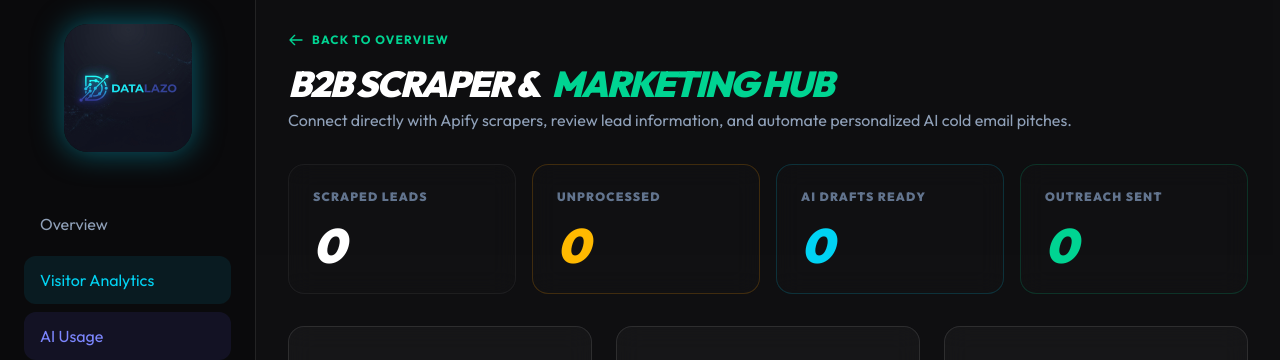
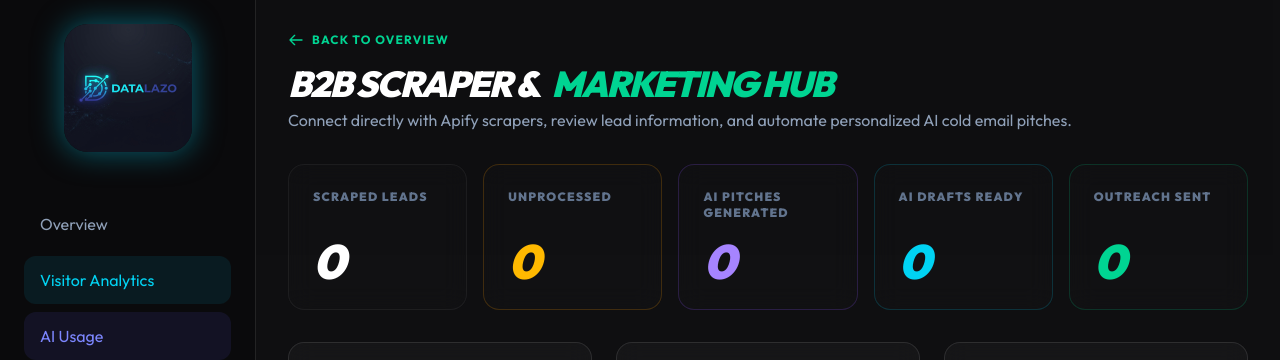
Before and after one commit to llazober/Datalazo, a Next.js app: page /dashboard/marketing in a window 1280 px wide. Shown: the top 360 px of the page. Built offline with nearby package versions, Linux system fonts and the light colour scheme; no server answers; the database is empty.

Commit message:
feat: add 'AI Pitches Generated' HUD metric to marketing cockpit

```diff
--- a/src/app/dashboard/marketing/page.tsx
+++ b/src/app/dashboard/marketing/page.tsx
@@ -298,6 +298,7 @@ export default function MarketingDashboard() {
   const newLeads = leads.filter(l => l.status === 'NEW').length;
   const readyDrafts = leads.filter(l => l.status === 'DRAFT_READY').length;
   const sentOutreach = leads.filter(l => l.status === 'SENT').length;
+  const generatedPitches = leads.filter(l => l.status === 'DRAFT_READY' || l.status === 'SENT').length;
 
   return (
     <div className="p-4 md:p-8 max-w-7xl mx-auto space-y-8 relative">
@@ -331,10 +332,11 @@ export default function MarketingDashboard() {
       </div>
 
       {/* HUD metrics dashboard */}
-      <div className="grid grid-cols-2 lg:grid-cols-4 gap-4">
+      <div className="grid grid-cols-2 lg:grid-cols-5 gap-4">
         {[
           { label: 'Scraped Leads', value: totalLeads, color: 'text-white border-white/5' },
           { label: 'Unprocessed', value: newLeads, color: 'text-amber-400 border-amber-500/20 bg-amber-500/5' },
+          { label: 'AI Pitches Generated', value: generatedPitches, color: 'text-violet-400 border-violet-500/20 bg-violet-500/5' },
           { label: 'AI Drafts Ready', value: readyDrafts, color: 'text-cyan-400 border-cyan-500/20 bg-cyan-500/5' },
           { label: 'Outreach Sent', value: sentOutreach, color: 'text-emerald-400 border-emerald-500/20 bg-emerald-500/5' }
         ].map((hud, idx) => (
```
